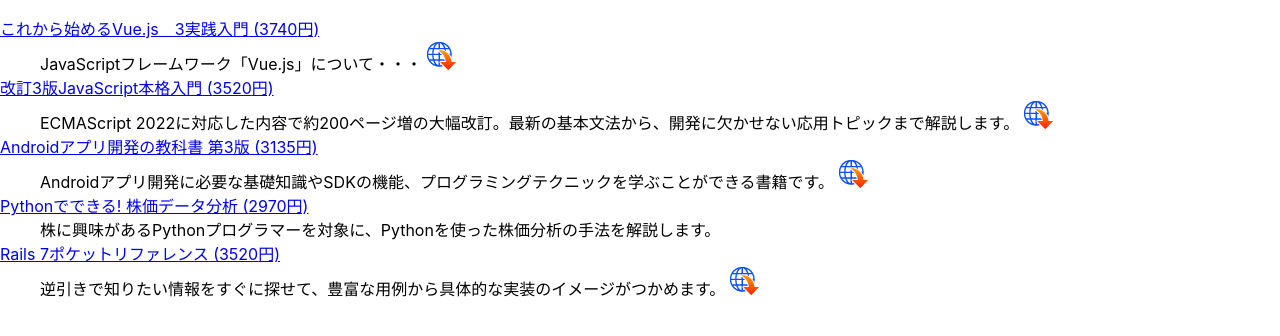
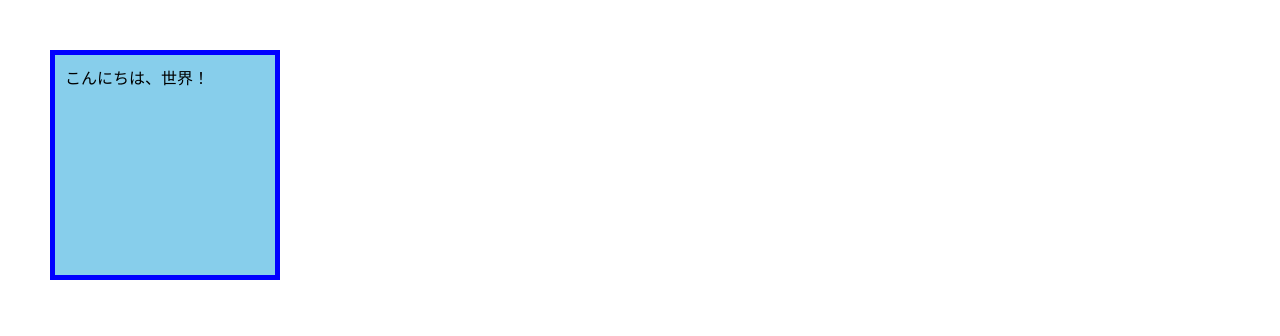
Before and after one commit to darutani/react_practical_introduction, a React (Create React App) app: page / in a window 1280 px wide. Shown: the top 336 px of the page. Built offline with nearby package versions, Linux system fonts and the light colour scheme.

Commit message:
:sparkles: 3-2-3

```diff
--- a/package.json
+++ b/package.json
@@ -6,6 +6,7 @@
     "@testing-library/jest-dom": "^5.17.0",
     "@testing-library/react": "^13.4.0",
     "@testing-library/user-event": "^13.5.0",
+    "classnames": "^2.5.1",
     "react": "^18.3.1",
     "react-dom": "^18.3.1",
     "react-scripts": "5.0.1",
--- /dev/null
+++ b/src/chapter3/SelectStyle.css
@@ -0,0 +1,20 @@
+.box {
+    display: block;
+    height: 200px;
+    width: 200px;
+    overflow: auto;
+    margin: 50px;
+    padding: 10px;
+}
+
+.light {
+    color: black;
+    background-color: skyblue;
+    border: 5px solid blue;
+}
+
+.dark {
+    color: white;
+    background-color: black;
+    border: 5px solid gray;
+}
--- /dev/null
+++ b/src/chapter3/SelectStyle.js
@@ -0,0 +1,49 @@
+import './SelectStyle.css';
+import cn from 'classnames';
+
+// export default function SelectStyle({ mode }) {
+//     return (
+//         <div className={`box ${mode === 'light' ? 'light' : 'dark'}`}>
+//             こんにちは、世界！
+//         </div>
+//     );
+// }
+
+// export default function SelectStyle({ mode }) {
+//     return (
+//         <div className={cn('box', mode === 'light' ? 'light' : 'dark')}>
+//             こんにちは、世界！
+//         </div>
+//     );
+// }
+
+// export default function ({ mode }) {
+//     return (
+//         <div className={cn(
+//             'box',
+//             {
+//                 light: mode === 'light',
+//                 dark: mode === 'dark',
+//             }
+//         )}>
+//              こんにちは、世界！
+//         </div>
+//     )
+// }
+
+export default function ({ mode }) {
+    return (
+        <div className={cn(
+            'box',
+            [
+                'panel',
+                {
+                    light: mode === 'light',
+                    dark: mode === 'dark',
+                }
+            ]
+        )}>
+            こんにちは、世界！
+        </div>
+    )
+}
--- a/src/index.js
+++ b/src/index.js
@@ -10,6 +10,7 @@
 import {ForList} from "./chapter3/ForList";
 import {books} from "./chapter3/books";
 import {ForNest} from "./chapter3/ForNest";
+import SelectStyle from "./chapter3/SelectStyle";
 
 
 const root = ReactDOM.createRoot(document.getElementById('root'));
@@ -51,8 +52,15 @@
 // )
 
 /* cahpter3-2-7 */
+// root.render(
+//     <React.StrictMode>
+//         <ForNest src={books} />
+//     </React.StrictMode>
+// )
+
+/* chapter3-2-18 */
 root.render(
     <React.StrictMode>
-        <ForNest src={books} />
+        <SelectStyle mode='light' />
     </React.StrictMode>
 )
```
Also changed, not shown: 1 other file (tests, documents, lock files or other folders).
